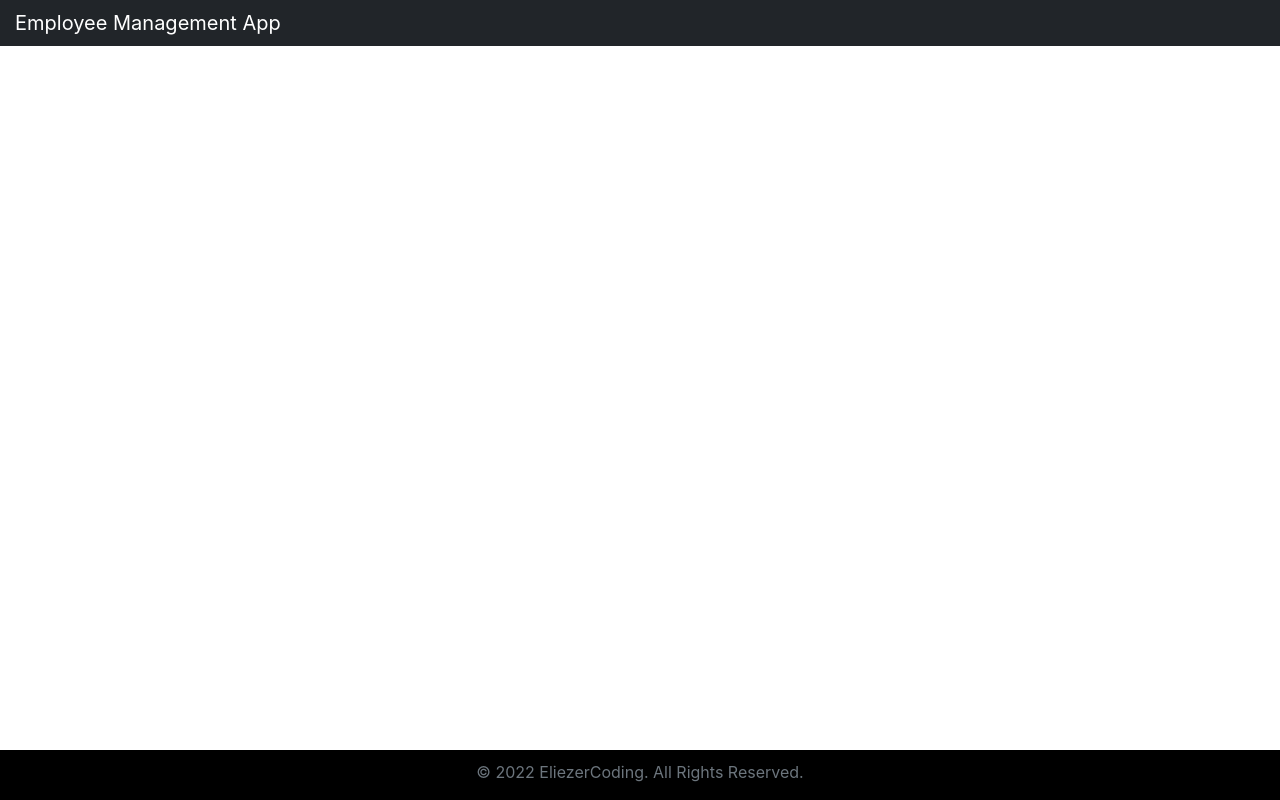
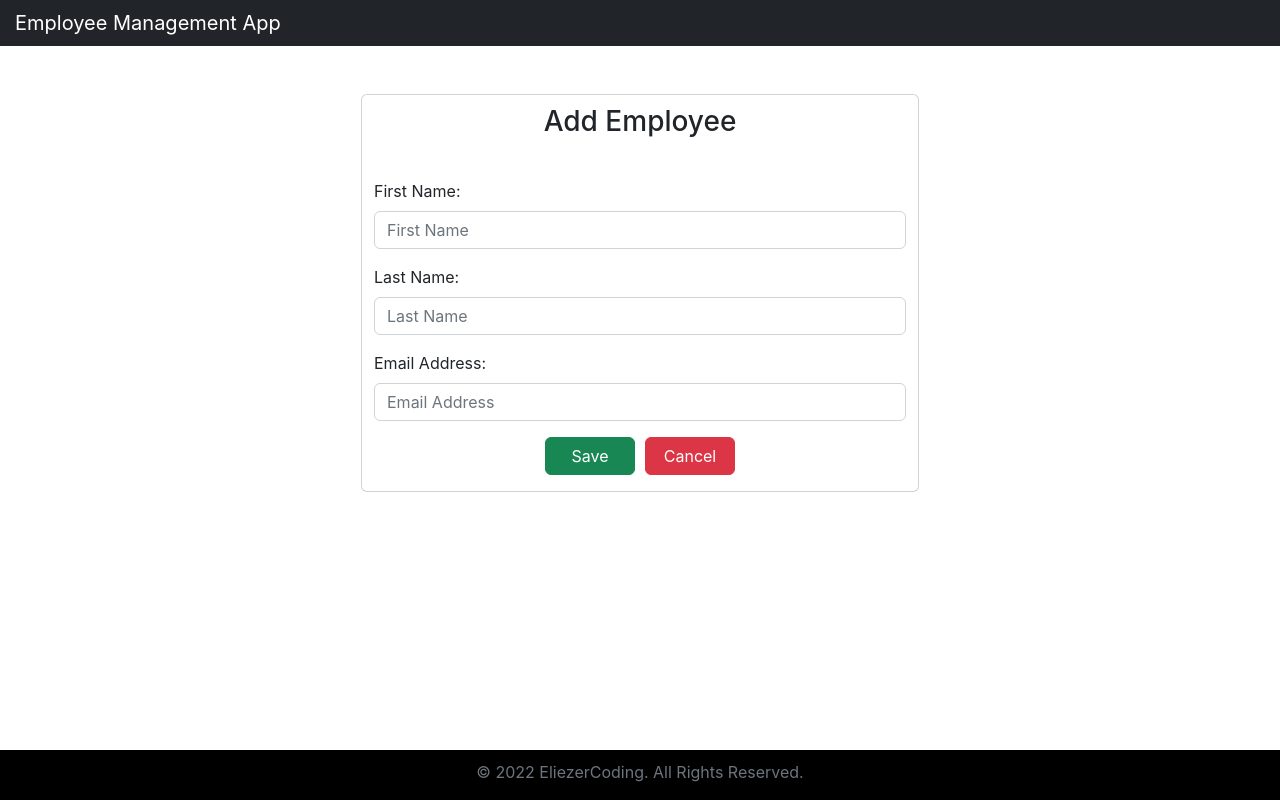
Before and after one commit to eliel15000/employee-management, a React (Create React App) app in the folder react-frontend/: page /add-employee in a window 1280 px wide. Built offline with nearby package versions, Linux system fonts and the light colour scheme; the HTML template or start-up script is replaced by a standard one.

Commit message:
frontend CreateEmployee component

```diff
--- a/react-frontend/src/App.css
+++ b/react-frontend/src/App.css
@@ -1,5 +1,25 @@
 .navbar a {
   padding-left: 15px;
+}
+.container {
+  margin-bottom: 60px;
+}
+
+.text-center {
+  padding-top: 10px;
+}
+
+.btn-div {
+  text-align: center;
+  margin-bottom: 16px;
+}
+
+.btn-div button {
+  width: 90px;
+}
+
+.btn-danger {
+  margin-left: 10px;
 }
 
 .footer {
--- a/react-frontend/src/App.js
+++ b/react-frontend/src/App.js
@@ -3,6 +3,7 @@ import { BrowserRouter as Router, Route, Routes } from "react-router-dom";
 import ListEmployee from "./components/ListEmployee";
 import Header from "./components/Header";
 import Footer from "./components/Footer";
+import CreateEmployee from "./components/CreateEmployee";
 
 function App() {
   return (
@@ -14,6 +15,7 @@ function App() {
           <Routes>
             <Route path="/" exact element={<ListEmployee />} />
             <Route path="/employees" element={<ListEmployee />} />
+            <Route path="/add-employee" element={<CreateEmployee />} />
           </Routes>
         </div>
         <Footer />
--- /dev/null
+++ b/react-frontend/src/components/CreateEmployee.jsx
@@ -0,0 +1,98 @@
+import React, { useEffect, useState } from "react";
+import { useNavigate } from "react-router-dom";
+import EmployeeService from "../services/EmployeeService";
+
+const CreateEmployee = () => {
+  const [firstName, setFirstName] = useState("");
+  const [lastName, setLastName] = useState("");
+  const [emailId, setEmailId] = useState("");
+  const navigate = useNavigate();
+
+  // useEffect(() => {
+  //   console.log(firstName);
+  //   console.log(lastName);
+  //   console.log(emailId);
+  // }, [firstName, lastName, emailId]);
+
+  const saveEmployee = (e) => {
+    e.preventDefault();
+    let employee = {
+      firstName: firstName,
+      lastName: lastName,
+      emailId: emailId
+    }
+    // alert(validateInputs());
+    // alert("employee --> " + JSON.stringify(employee));
+
+    if (validateInputs()) {
+      // alert("success");
+      EmployeeService.createEmployee(employee).then(() => navigate("/"));
+    }
+    // navigate("/");
+  }
+
+  const validateInputs = () => {
+    if (firstName !== "" && lastName !== "" && emailId !== "") {
+      return true;
+    }
+
+    return false;
+  }
+
+  return (
+    <div>
+      <div className="container">
+        <div className="row mt-5">
+          <div className="card col-md-6 offset-md-3">
+            <h3 className="text-center">Add Employee</h3>
+            <div className="card-body"></div>
+
+            <form>
+              <div className="form-group mb-3">
+                <label className="mb-2">First Name:</label>
+                <input placeholder="First Name"
+                  type="text"
+                  name="firstName"
+                  className="form-control"
+                  value={firstName}
+                  onChange={(e) => { setFirstName(e.target.value) }}
+                  required
+                />
+              </div>
+
+              <div className="form-group mb-3">
+                <label className="mb-2">Last Name:</label>
+                <input placeholder="Last Name"
+                  name="lastName"
+                  className="form-control"
+                  value={lastName}
+                  onChange={(e) => { setLastName(e.target.value) }}
+                  required
+                />
+              </div>
+
+              <div className="form-group mb-3">
+                <label className="mb-2">Email Address:</label>
+                <input placeholder="Email Address"
+                  name="emailId"
+                  className="form-control"
+                  value={emailId}
+                  onChange={(e) => { setEmailId(e.target.value) }}
+                  required
+                />
+              </div>
+
+              <div className="btn-div">
+                <button type="submit" className="btn btn-success" onClick={(e) => saveEmployee(e)}>Save</button>
+                <button className="btn btn-danger" onClick={() => { navigate("/") }}>Cancel</button>
+              </div>
+
+            </form>
+          </div>
+        </div>
+      </div>
+    </div>
+  );
+}
+
+export default CreateEmployee;
--- a/react-frontend/src/components/Footer.jsx
+++ b/react-frontend/src/components/Footer.jsx
@@ -1,4 +1,4 @@
-import React from 'react'
+import React from "react";
 
 const Footer = () => {
   return (
--- a/react-frontend/src/components/Header.jsx
+++ b/react-frontend/src/components/Header.jsx
@@ -1,4 +1,4 @@
-import React from 'react'
+import React from "react";
 
 const Header = () => {
   return (
--- a/react-frontend/src/components/ListEmployee.jsx
+++ b/react-frontend/src/components/ListEmployee.jsx
@@ -1,9 +1,11 @@
 import React, { useState, useEffect } from "react";
+import { useNavigate } from "react-router-dom";
 import EmployeeService from "../services/EmployeeService";
 
 const ListEmployee = () => {
 
   const [employees, setEmployees] = useState([]);
+  const navigate = useNavigate();
 
   useEffect(() => {
     EmployeeService.getEmployees().then((res) => {
@@ -11,9 +13,16 @@ const ListEmployee = () => {
     });
   }, []);
 
+  const addEmployee = () => {
+    navigate("/add-employee");
+  }
+
   return (
     <div>
       <h2 className="text-center">Employee List</h2>
+      <div>
+        <button className="btn btn-primary mb-3" onClick={addEmployee}>Add Employee</button>
+      </div>
       <div className="row">
         <table className="table table-striped table-bordered">
 
@@ -45,3 +54,4 @@ const ListEmployee = () => {
 }
 
 export default ListEmployee;
+// export default withRouter(ListEmployee);
--- a/react-frontend/src/services/EmployeeService.js
+++ b/react-frontend/src/services/EmployeeService.js
@@ -7,6 +7,10 @@ class EmployeeService {
   getEmployees() {
     return axios.get(EMPLOYEE_API_BASE_URL);
   }
+
+  createEmployee(employee) {
+    return axios.post(EMPLOYEE_API_BASE_URL, employee);
+  }
 }
 
 export default new EmployeeService();
```
